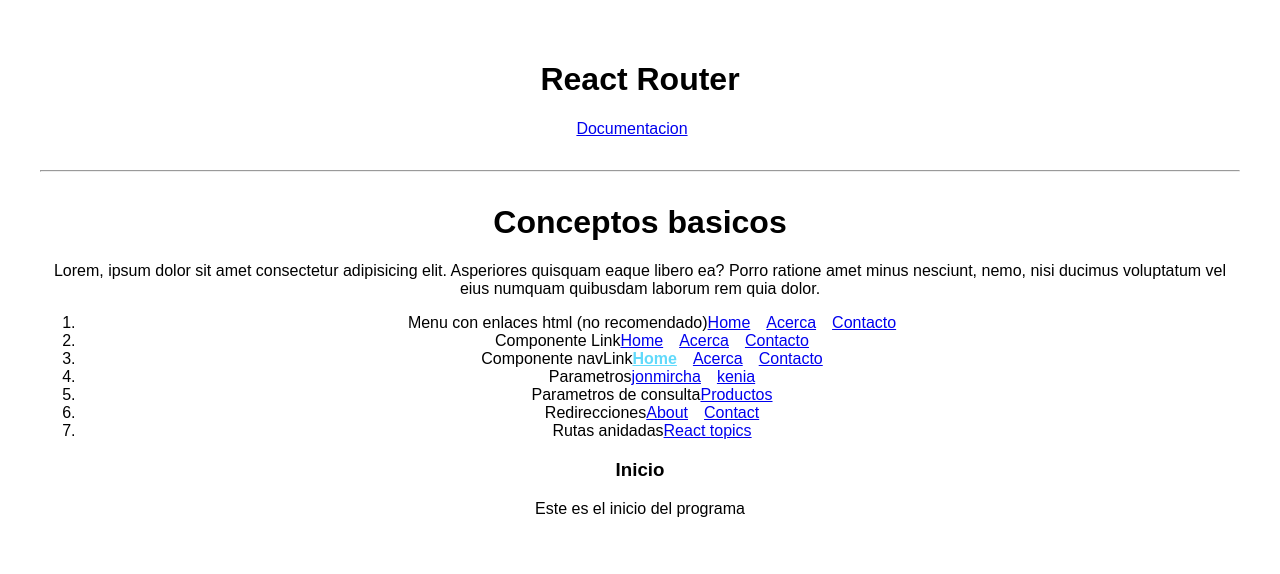
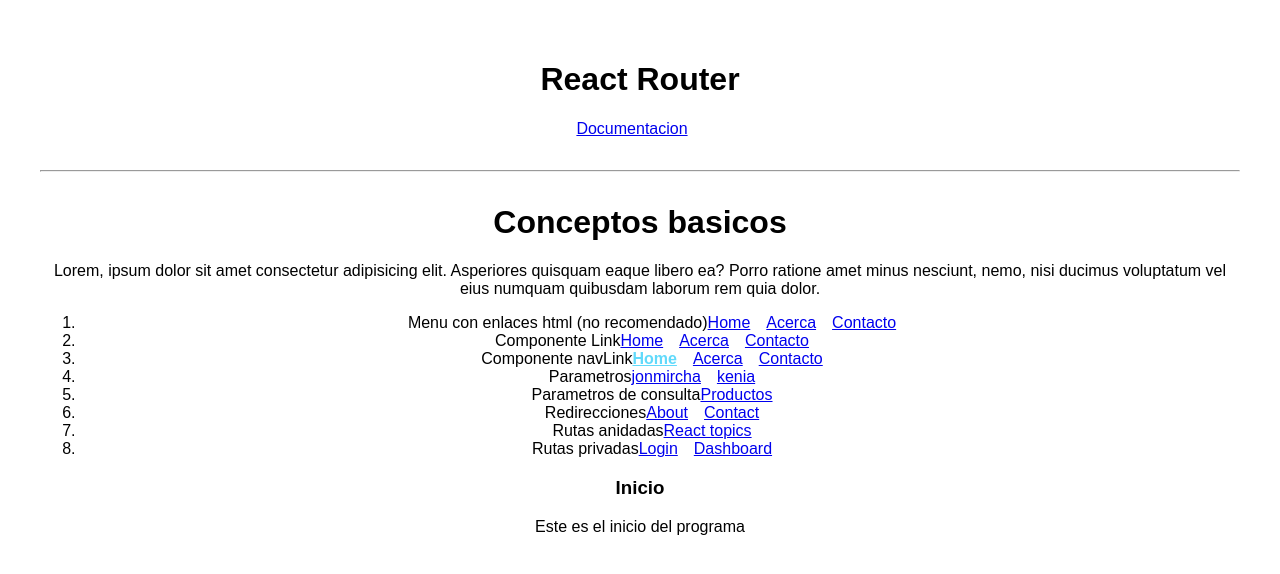
Before and after one commit to EdwardMelendezM/React-routes, a React (Vite) app: page / in a window 1280 px wide. Shown: the top 574 px of the page. Built offline with nearby package versions, Linux system fonts and the light colour scheme.

Commit message:
Usando rutas privadas con una sola ruta

```diff
--- a/src/components/ConceptosBasicos.jsx
+++ b/src/components/ConceptosBasicos.jsx
@@ -1,12 +1,15 @@
 import { BrowserRouter, Routes, Route, Navigate } from "react-router-dom";
 import Acerca from "../pages/Acerca";
 import Contacto from "../pages/Contacto";
+import Dashboard from "../pages/Dashboard";
 import Error404 from "../pages/Error404";
 import Home from "../pages/Home";
+import Login from "../pages/Login";
 import Productos from "../pages/Productos";
 import { ReactTopics, Jsx } from "../pages/ReactTopics";
 import Usuario from "../pages/Usuario";
 import MenuConceptos from "./MenuConceptos";
+import PrivateRoute from "./PrivateRoute";
 
 const ConceptosBasicos = () => {
   return (
@@ -28,12 +31,17 @@
           <Route path="/productos" element={<Productos />} />
           <Route path="/about" element={<Navigate to="/acerca" />} />
           <Route path="/contact" element={<Navigate to="/contacto" />} />
-          <Route path="/react" element={<ReactTopics />}>
+          <Route path="/react/*" element={<ReactTopics />}>
             <Route path="jsx" />
             <Route path="props" />
             <Route path="estado" />
             <Route path="componente" />
           </Route>
+          <Route path="/login" element={<Login />} />
+          <Route
+            path="/dashboard"
+            element={<PrivateRoute private={Dashboard} />}
+          />
           <Route path="*" element={<Error404 />} />
         </Routes>
       </BrowserRouter>
--- a/src/components/MenuConceptos.jsx
+++ b/src/components/MenuConceptos.jsx
@@ -46,6 +46,11 @@
           <span>Rutas anidadas</span>
           <Link to="/react">React topics</Link>
         </li>
+        <li>
+          <span>Rutas privadas</span>
+          <Link to="/login">Login</Link>
+          <Link to="/dashboard">Dashboard</Link>
+        </li>
       </ol>
     </nav>
   );
--- /dev/null
+++ b/src/components/PrivateRoute.jsx
@@ -0,0 +1,12 @@
+import { Navigate } from "react-router-dom";
+
+let auth;
+
+auth = true;
+auth = null;
+
+const PrivateRoute = ({ private: Private }) => {
+  return auth ? <Private /> : <Navigate to="/login" />;
+};
+
+export default PrivateRoute;
--- /dev/null
+++ b/src/pages/Dashboard.jsx
@@ -0,0 +1,16 @@
+const Dashboard = () => {
+  return (
+    <div>
+      <h3>Dashboard</h3>
+      <p>
+        Lorem ipsum dolor sit amet consectetur adipisicing elit. Exercitationem
+        alias facere incidunt magnam nobis ipsum veniam neque fuga! Libero
+        tempora ratione debitis impedit. Incidunt optio maiores, provident sequi
+        ex laborum? Quis quo incidunt veniam facilis natus aperiam optio
+        recusandae, quae, laboriosam harum nesciunt laboru.
+      </p>
+    </div>
+  );
+};
+
+export default Dashboard;
--- /dev/null
+++ b/src/pages/Login.jsx
@@ -0,0 +1,9 @@
+const Login = () => {
+  return (
+    <div>
+      <h3>Login</h3>
+    </div>
+  );
+};
+
+export default Login;
```
